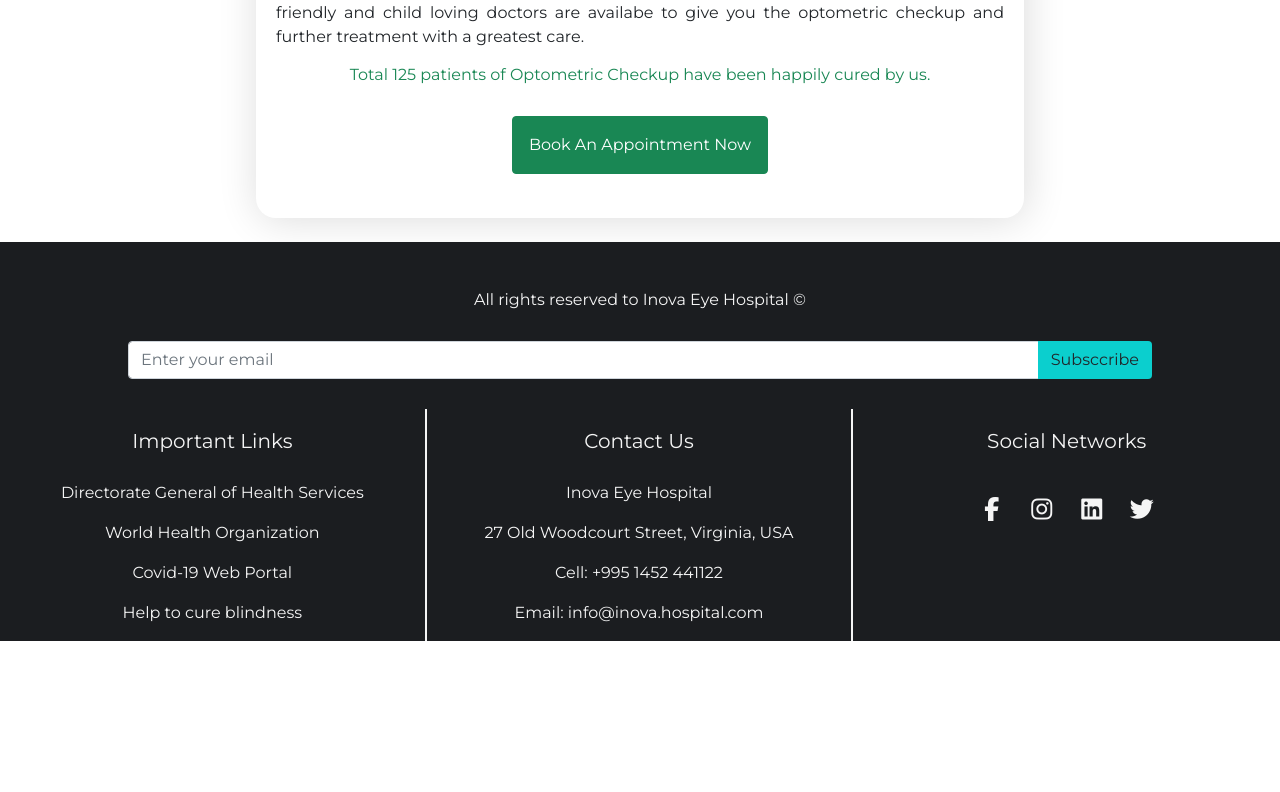
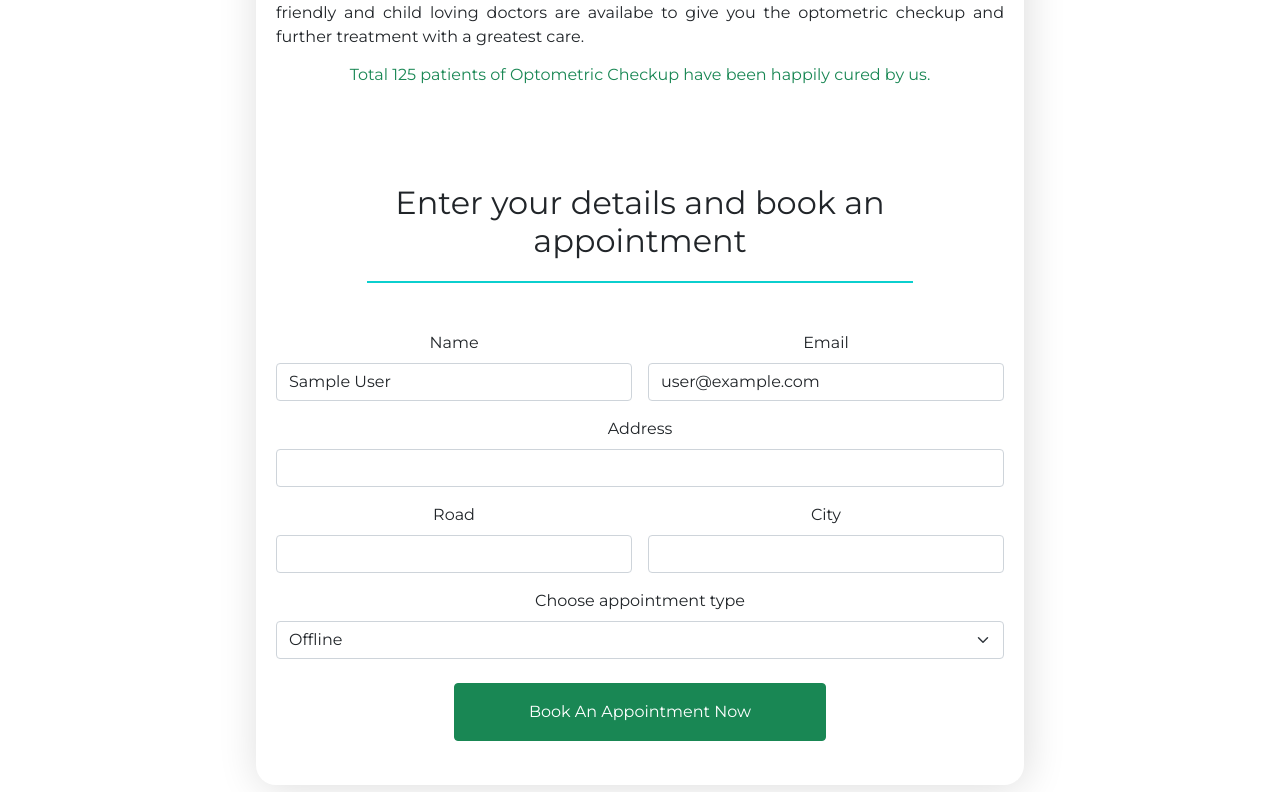
Before and after one commit to KaziTanvir786/inova-eye-hospital-react-auth-website, a React (Create React App) app: page /booking/1 in a window 1280 px wide. Shown: the part 508-1300 px from the top of the page. Before the commit the page ends 1149 px from the top, so only its background shows below. Built offline with nearby package versions, Linux system fonts and the light colour scheme; no server answers; sample sign-in values are in the browser's storage.

Commit message:
Booking form added and scroll top fixed

```diff
--- a/src/App.js
+++ b/src/App.js
@@ -12,6 +12,7 @@ import Login from './components/Login/Login/Login';
 import NotFound from './components/NotFound/NotFound';
 import PrivateRoute from './components/PrivateRoute/PrivateRoute';
 import Register from './components/Register/Register';
+import ScrollToTop from './components/ScrollToTop/ScrollToTop';
 import Services from './components/Services/Services';
 import AuthProvider from './context/AuthProvider';
 
@@ -20,6 +21,7 @@ function App() {
     <div className="App">
       <AuthProvider>
         <BrowserRouter>
+          <ScrollToTop></ScrollToTop>
           <Header></Header>
           <Switch>
             <Route path="/home">
--- a/src/components/Booking/Booking.css
+++ b/src/components/Booking/Booking.css
@@ -5,6 +5,11 @@
     border-radius: 20px;
     box-shadow: 2px 2px 40px gainsboro;
     transition: 0.3s;
+}
+
+.booking a{
+    text-decoration: none;
+    color: white;
 }
 
 .booking img{
--- a/src/components/Booking/Booking.js
+++ b/src/components/Booking/Booking.js
@@ -2,11 +2,13 @@ import React, { useEffect, useState } from 'react';
 import { Spinner } from 'react-bootstrap';
 import { useParams } from 'react-router';
 import { Link } from 'react-router-dom';
+import useAuth from '../../hooks/useAuth';
 import './Booking.css';
 
 const Booking = () => {
     const [services, setServices] = useState([]);
     const { serviceId } = useParams();
+    const { user } = useAuth();
     useEffect(() => {
         fetch('/services.json')
             .then(res => res.json())
@@ -21,11 +23,47 @@ const Booking = () => {
     if (services.length !== 0) {
         return (
             <div className="booking mx-auto">
-                <img src={img} alt="" />
-                <h3 className="p-4">{name}</h3>
-                <p style={{ textAlign: "justify" }}>{description}</p>
-                <h6 className="text-success">Total {totalCured} patients of {name} have been happily cured by us.</h6>
-                <Link to="/done"><button className="btn btn-success my-4 p-3">Book An Appointment Now</button></Link>
+                <div>
+                    <img src={img} alt="" />
+                    <h3 className="p-4">{name}</h3>
+                    <p style={{ textAlign: "justify" }}>{description}</p>
+                    <h6 className="text-success">Total {totalCured} patients of {name} have been happily cured by us.</h6>
+                </div>
+                <br />
+                <h2 className="heading mx-auto w-75 my-5">Enter your details and book an appointment</h2>
+                <div>
+                    <form class="row g-3">
+                        <div class="col-md-6">
+                            <label for="inputEmail4" class="form-label">Name</label>
+                            <input required value={user.displayName} type="text" class="form-control" id="inputName" />
+                        </div>
+                        <div class="col-md-6">
+                            <label for="inputEmail4" class="form-label">Email</label>
+                            <input required value={user.email} type="email" class="form-control" id="inputEmail" />
+                        </div>
+                        <div class="col-12">
+                            <label for="inputAddress" class="form-label">Address</label>
+                            <input required type="text" class="form-control" id="inputAddress" />
+                        </div>
+                        <div class="col-md-6">
+                            <label for="inputCity" class="form-label">Road</label>
+                            <input required type="text" class="form-control" id="inputCity" />
+                        </div>
+                        <div class="col-md-6">
+                            <label for="inputZip" class="form-label">City</label>
+                            <input required type="text" class="form-control" id="inputZip" />
+                        </div>
+                        <div class="col-md-12">
+                            <label for="inputState" class="form-label">Choose appointment type</label>
+                            <select id="inputState" class="form-select">
+                                <option selected>Offline</option>
+                                <option>Online</option>
+                            </select>
+                        </div>
+
+                        <button className="btn btn-success w-50 mx-auto my-4 p-3"><Link to="/done">Book An Appointment Now</Link></button>
+                    </form>
+                </div>
             </div>
         );
     }
--- /dev/null
+++ b/src/components/ScrollToTop/ScrollToTop.js
@@ -0,0 +1,12 @@
+import { useEffect } from "react";
+import { useLocation } from "react-router-dom";
+
+export default function ScrollToTop() {
+    const { pathname } = useLocation();
+
+    useEffect(() => {
+        window.scrollTo(0, 0);
+    }, [pathname]);
+
+    return null;
+}
```
